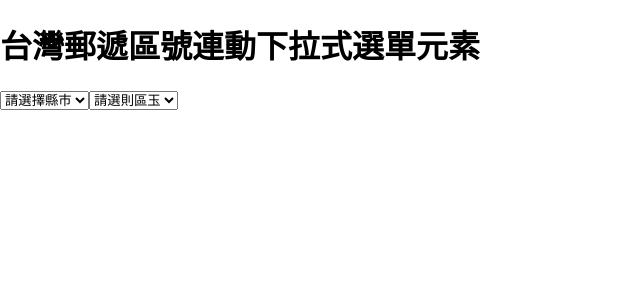
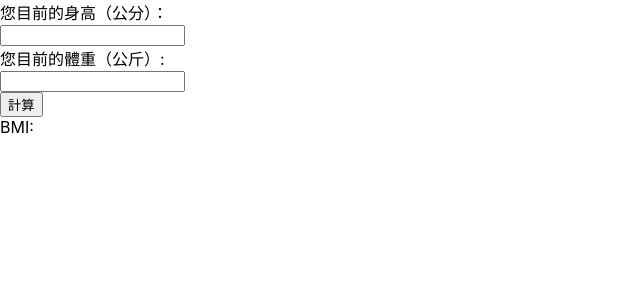
Before and after one commit to esw4soft/react_practice2, a React (Create React App) app: page / in a window 1280 px wide. Shown: the top 300 px of the page, without its empty margins (0-640 px from the left). Built offline with nearby package versions, Linux system fonts and the light colour scheme.

Commit message:
BMI計算器

```diff
--- a/src/App.js
+++ b/src/App.js
@@ -1,11 +1,11 @@
 import './App.css'
 import React, { useState } from 'react'
-import ZipCode from './components/ZipCode'
+import BMI from './components/BMI'
 
 function App() {
   return (
     <>
-      <ZipCode />
+      <BMI />
     </>
   )
 }
--- /dev/null
+++ b/src/components/BMI.js
@@ -0,0 +1,36 @@
+import React, { useState } from 'react'
+
+function BMI(props) {
+  const [height, setHeight] = useState('')
+  const [weight, setWeight] = useState('')
+  const [bmi, setBmi] = useState('')
+
+  const calcBMI = (h, w) =>
+    h > 0 && w > 0 ? (w / Math.pow(h / 100, 2)).toFixed(1) : 0
+
+  return (
+    <>
+      您目前的身高（公分）：
+      <br />
+      <input
+        type="text"
+        value={height}
+        onChange={(e) => setHeight(e.target.value)}
+      />
+      <br />
+      您目前的體重（公斤）:
+      <br />
+      <input
+        type="text"
+        value={weight}
+        onChange={(e) => setWeight(e.target.value)}
+      />
+      <br />
+      <button onClick={() => setBmi(calcBMI(+height, +weight))}>計算</button>
+      <br />
+      BMI:{bmi}
+    </>
+  )
+}
+
+export default BMI
```
